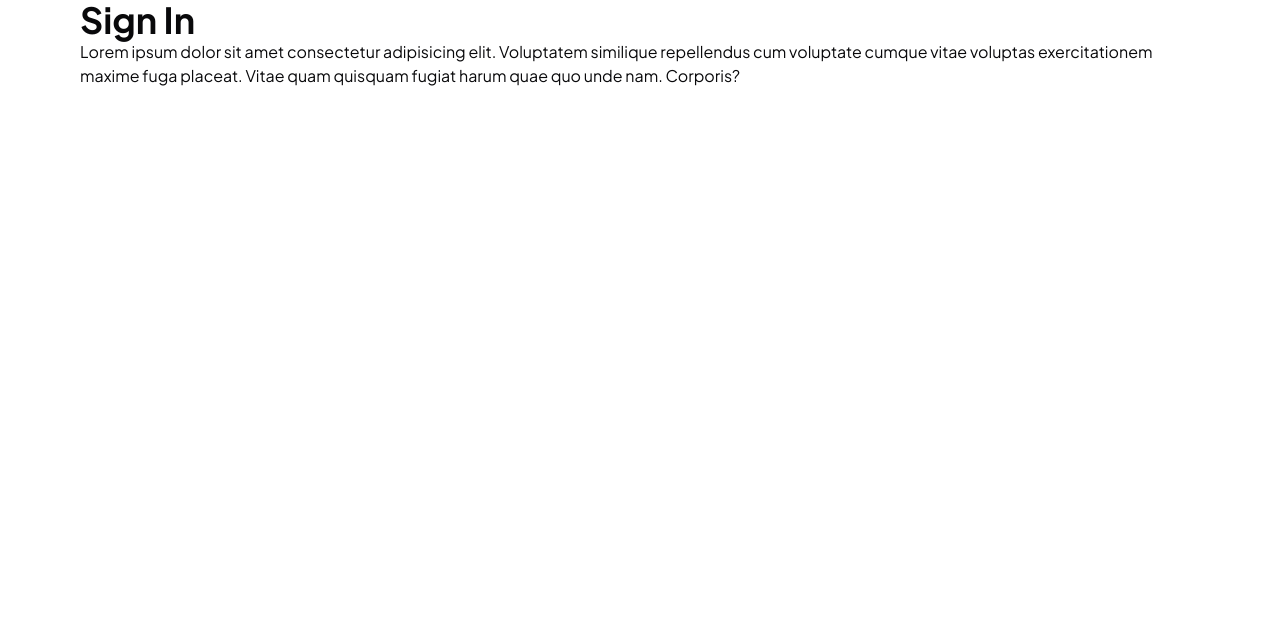
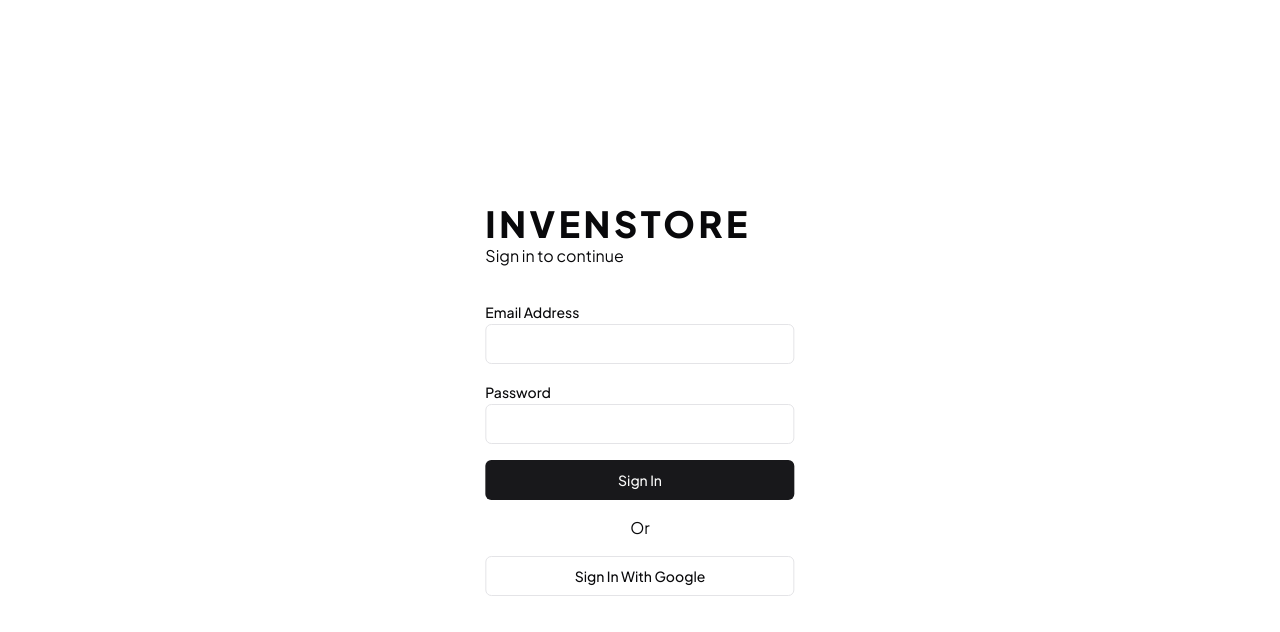
Before and after one commit to rizky-pm/invenstore, a React (Vite) app: page /sign-in in a window 1280 px wide. Shown: the top 632 px of the page. Built offline with nearby package versions, Linux system fonts and the light colour scheme; no server answers.

Commit message:
add : added signinwithgoogle function

```diff
--- a/package.json
+++ b/package.json
@@ -10,6 +10,8 @@
     "preview": "vite preview"
   },
   "dependencies": {
+    "@radix-ui/react-label": "^2.0.2",
+    "@radix-ui/react-slot": "^1.0.2",
     "class-variance-authority": "^0.7.0",
     "clsx": "^2.1.1",
     "firebase": "^10.12.1",
--- /dev/null
+++ b/src/components/ui/button.tsx
@@ -0,0 +1,56 @@
+import * as React from "react"
+import { Slot } from "@radix-ui/react-slot"
+import { cva, type VariantProps } from "class-variance-authority"
+
+import { cn } from "@/lib/utils"
+
+const buttonVariants = cva(
+  "inline-flex items-center justify-center whitespace-nowrap rounded-md text-sm font-medium ring-offset-background transition-colors focus-visible:outline-none focus-visible:ring-2 focus-visible:ring-ring focus-visible:ring-offset-2 disabled:pointer-events-none disabled:opacity-50",
+  {
+    variants: {
+      variant: {
+        default: "bg-primary text-primary-foreground hover:bg-primary/90",
+        destructive:
+          "bg-destructive text-destructive-foreground hover:bg-destructive/90",
+        outline:
+          "border border-input bg-background hover:bg-accent hover:text-accent-foreground",
+        secondary:
+          "bg-secondary text-secondary-foreground hover:bg-secondary/80",
+        ghost: "hover:bg-accent hover:text-accent-foreground",
+        link: "text-primary underline-offset-4 hover:underline",
+      },
+      size: {
+        default: "h-10 px-4 py-2",
+        sm: "h-9 rounded-md px-3",
+        lg: "h-11 rounded-md px-8",
+        icon: "h-10 w-10",
+      },
+    },
+    defaultVariants: {
+      variant: "default",
+      size: "default",
+    },
+  }
+)
+
+export interface ButtonProps
+  extends React.ButtonHTMLAttributes<HTMLButtonElement>,
+    VariantProps<typeof buttonVariants> {
+  asChild?: boolean
+}
+
+const Button = React.forwardRef<HTMLButtonElement, ButtonProps>(
+  ({ className, variant, size, asChild = false, ...props }, ref) => {
+    const Comp = asChild ? Slot : "button"
+    return (
+      <Comp
+        className={cn(buttonVariants({ variant, size, className }))}
+        ref={ref}
+        {...props}
+      />
+    )
+  }
+)
+Button.displayName = "Button"
+
+export { Button, buttonVariants }
--- /dev/null
+++ b/src/components/ui/input.tsx
@@ -0,0 +1,25 @@
+import * as React from 'react';
+
+import { cn } from '@/lib/utils';
+
+export interface InputProps
+  extends React.InputHTMLAttributes<HTMLInputElement> {}
+
+const Input = React.forwardRef<HTMLInputElement, InputProps>(
+  ({ className, type, ...props }, ref) => {
+    return (
+      <input
+        type={type}
+        className={cn(
+          'flex h-10 w-full rounded-md border border-input bg-background px-3 py-2 text-sm ring-offset-background file:border-0 file:bg-transparent file:text-sm file:font-medium placeholder:text-muted-foreground focus-visible:outline-none focus-visible:ring-2 focus-visible:ring-ring focus-visible:ring-offset-2 disabled:cursor-not-allowed disabled:opacity-50 transition-all',
+          className
+        )}
+        ref={ref}
+        {...props}
+      />
+    );
+  }
+);
+Input.displayName = 'Input';
+
+export { Input };
--- /dev/null
+++ b/src/components/ui/label.tsx
@@ -0,0 +1,24 @@
+import * as React from "react"
+import * as LabelPrimitive from "@radix-ui/react-label"
+import { cva, type VariantProps } from "class-variance-authority"
+
+import { cn } from "@/lib/utils"
+
+const labelVariants = cva(
+  "text-sm font-medium leading-none peer-disabled:cursor-not-allowed peer-disabled:opacity-70"
+)
+
+const Label = React.forwardRef<
+  React.ElementRef<typeof LabelPrimitive.Root>,
+  React.ComponentPropsWithoutRef<typeof LabelPrimitive.Root> &
+    VariantProps<typeof labelVariants>
+>(({ className, ...props }, ref) => (
+  <LabelPrimitive.Root
+    ref={ref}
+    className={cn(labelVariants(), className)}
+    {...props}
+  />
+))
+Label.displayName = LabelPrimitive.Root.displayName
+
+export { Label }
--- /dev/null
+++ b/src/firebase/googelAuthProvider.ts
@@ -0,0 +1,8 @@
+import { GoogleAuthProvider } from 'firebase/auth';
+
+const googleAuthProvider = new GoogleAuthProvider();
+googleAuthProvider.setCustomParameters({
+  login_hint: 'user@gmail.com',
+});
+
+export default googleAuthProvider;
--- a/src/firebase/index.ts
+++ b/src/firebase/index.ts
@@ -29,4 +29,4 @@
   connectFirestoreEmulator(firebaseFirestore, '127.0.0.1', 8080);
 }
 
-export default firebaseApp;
+export { firebaseAuth, firebaseDb, firebaseFirestore };
--- a/src/pages/SignIn/index.tsx
+++ b/src/pages/SignIn/index.tsx
@@ -1,13 +1,71 @@
+import { signInWithPopup, GoogleAuthProvider } from 'firebase/auth';
+
+import { firebaseAuth } from '@/firebase';
+import googleAuthProvider from '@/firebase/googelAuthProvider';
+
+import { Input } from '@/components/ui/input';
+import { Label } from '@/components/ui/label';
+import { Button } from '@/components/ui/button';
+
 const SignIn = () => {
+  const handleSignInWithGoogle = () => {
+    signInWithPopup(firebaseAuth, googleAuthProvider)
+      .then((result) => {
+        // This gives you a Google Access Token. You can use it to access the Google API.
+        const credential = GoogleAuthProvider.credentialFromResult(result);
+
+        if (credential) {
+          const token = credential.accessToken;
+          console.log(token);
+        }
+
+        // The signed-in user info.
+        const user = result.user;
+        console.log(user);
+        // IdP data available using getAdditionalUserInfo(result)
+        // ...
+      })
+      .catch((error) => {
+        // Handle Errors here.
+        const errorCode = error.code;
+        const errorMessage = error.message;
+        // The email of the user's account used.
+        const email = error.customData.email;
+        // The AuthCredential type that was used.
+        const credential = GoogleAuthProvider.credentialFromError(error);
+
+        console.error(errorCode);
+        console.error(errorMessage);
+        console.error(email);
+        console.error(credential);
+      });
+  };
+
   return (
-    <main>
-      <h1 className='text-4xl font-bold'>Sign In</h1>
-      <p>
-        Lorem ipsum dolor sit amet consectetur adipisicing elit. Voluptatem
-        similique repellendus cum voluptate cumque vitae voluptas exercitationem
-        maxime fuga placeat. Vitae quam quisquam fugiat harum quae quo unde nam.
-        Corporis?
-      </p>
+    <main className='relative h-screen'>
+      <div className='absolute top-1/2 left-1/2 -translate-x-1/2 -translate-y-1/2 flex flex-col w-1/3 p-8 rounded-md'>
+        <h1 className='text-4xl font-black tracking-widest'>INVENSTORE</h1>
+        <p>Sign in to continue</p>
+        <form className='w-full mt-8 flex flex-col space-y-4' action=''>
+          <div>
+            <Label htmlFor='email'>Email Address</Label>
+            <Input id='email' />
+          </div>
+          <div>
+            <Label htmlFor='password'>Password</Label>
+            <Input id='password' type='password' />
+          </div>
+          <Button type='submit'>Sign In</Button>
+          <span className='text-center'>Or</span>
+          <Button
+            variant={'outline'}
+            type='button'
+            onClick={handleSignInWithGoogle}
+          >
+            Sign In With Google
+          </Button>
+        </form>
+      </div>
     </main>
   );
 };
```
Also changed, not shown: 1 other file (tests, documents, lock files or other folders).
